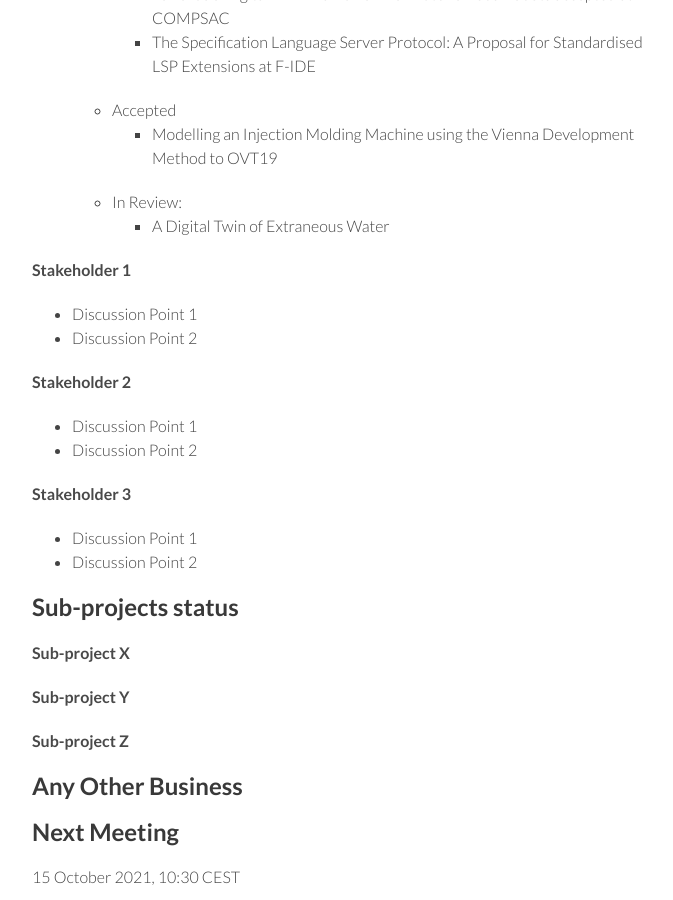
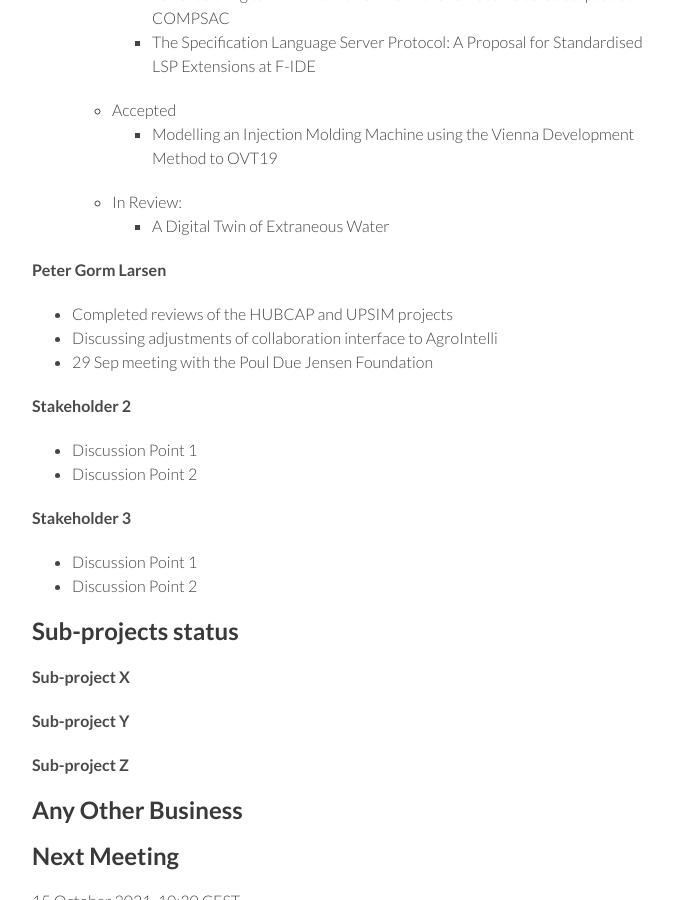
Before and after one commit to digitaltwincentre/digitaltwincentre.github.io, a Jekyll site: the page built from _biweeklies/Biweekly-46.md, in a window 1280 px wide and 900 px high, scrolled down 775 px. Shown: the whole window, without its empty margins (418-1091 px from the left). Built offline with Jekyll 4.4.1, drawn with Linux system fonts in a browser that asks for light colours; nearby versions of some CDN libraries.

Commit message:
Update Biweekly-46.md

```diff
--- a/_biweeklies/Biweekly-46.md
+++ b/_biweeklies/Biweekly-46.md
@@ -48,9 +48,10 @@ date: 1 October 2021, 1030 CEST
   * In Review:
     * A Digital Twin of Extraneous Water
 
-#### Stakeholder 1
-* Discussion Point 1
-* Discussion Point 2
+#### Peter Gorm Larsen
+* Completed reviews of the HUBCAP and UPSIM projects
+* Discussing adjustments of collaboration interface to AgroIntelli
+* 29 Sep meeting with the Poul Due Jensen Foundation
 
 #### Stakeholder 2
 * Discussion Point 1
```
